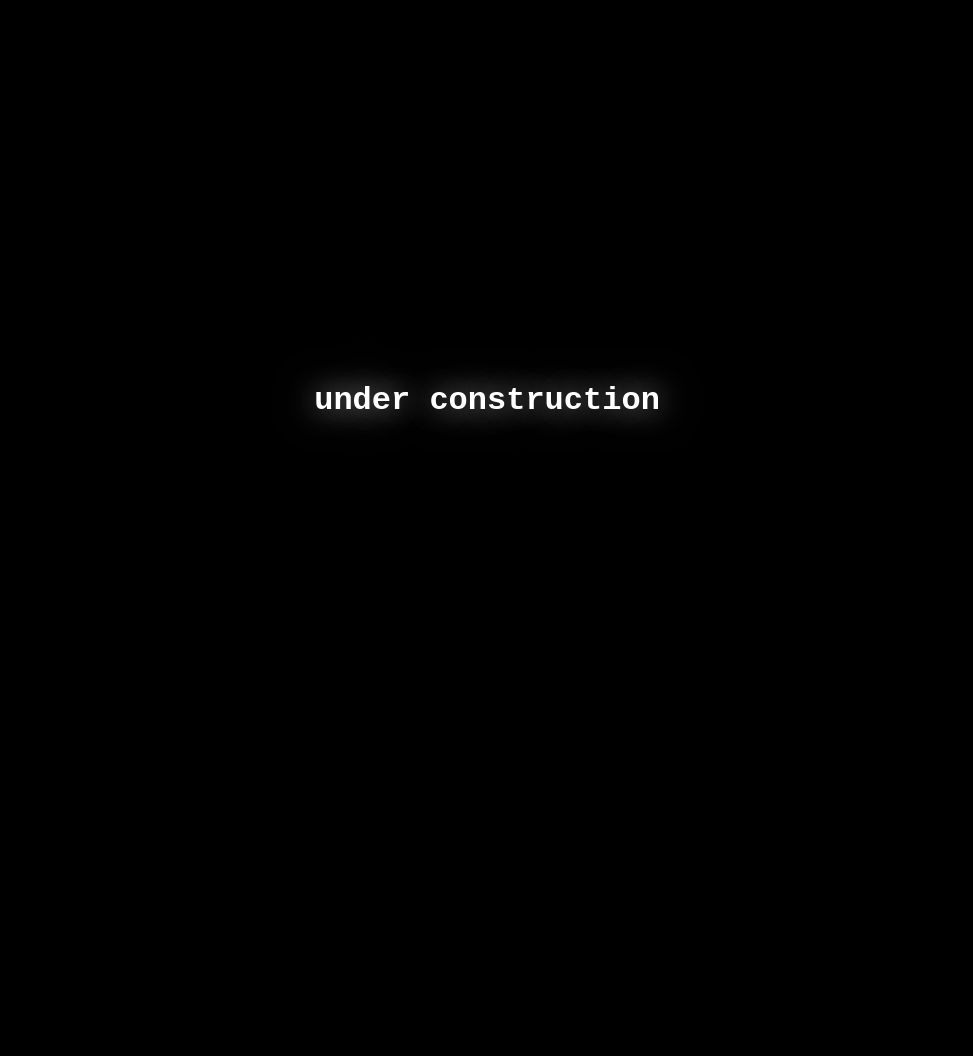
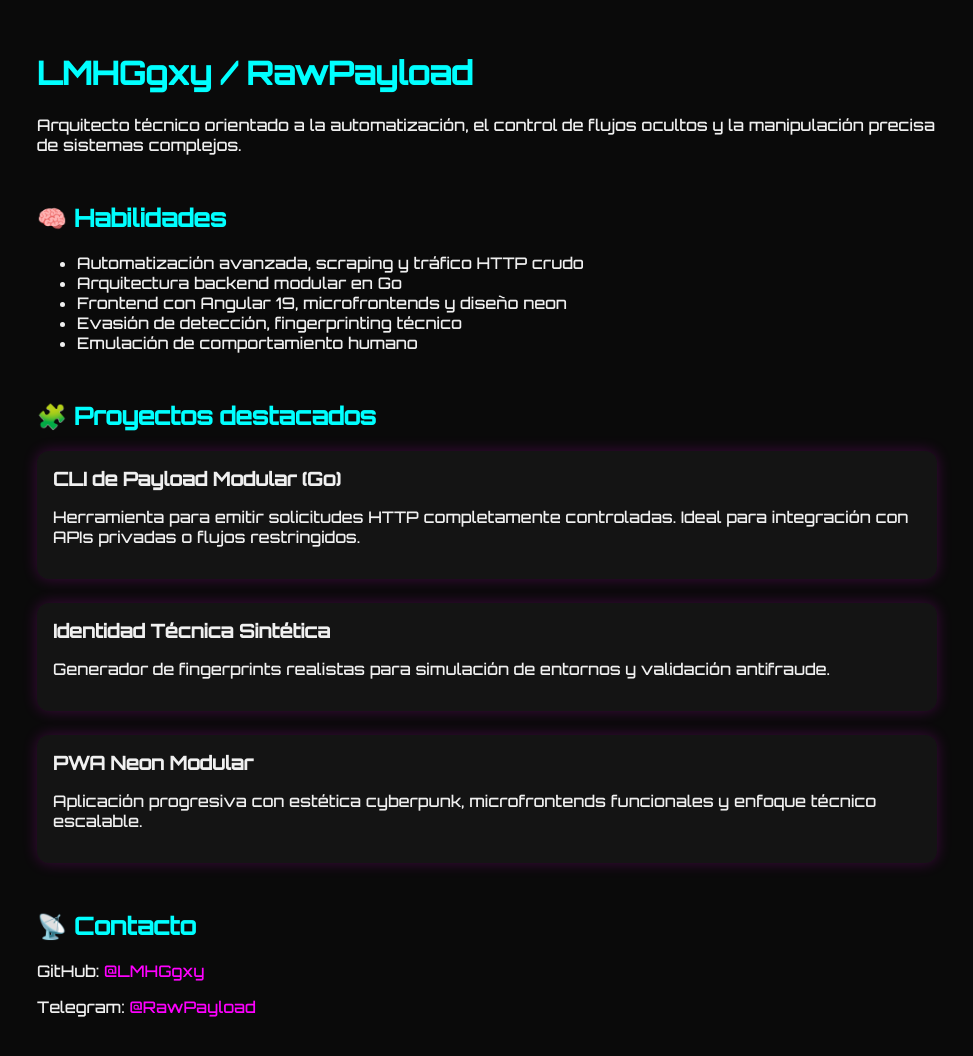
Before and after one commit to LMHGgxy/portafolio, a plain HTML site: page index.html in a window 1280 px wide. Shown: the whole page, without its empty margins (153-1126 px from the left). Before the commit the page ends 800 px from the top, so only its background shows below. Drawn offline with Linux system fonts and the light colour scheme.

Commit message:
Update index.html

```diff
--- a/index.html
+++ b/index.html
@@ -1,19 +1,86 @@
 <!DOCTYPE html>
-<html lang="en">
+<html lang="es">
+<head>
+  <meta charset="UTF-8">
+  <meta name="viewport" content="width=device-width, initial-scale=1.0">
+  <title>LMHGgxy | RawPayload</title>
+  <link rel="stylesheet" href="https://fonts.googleapis.com/css2?family=Orbitron:wght@500&display=swap">
+  <style>
+    body {
+      margin: 0;
+      padding: 0;
+      background: #0a0a0a;
+      color: #f0f0f0;
+      font-family: 'Orbitron', monospace;
+    }
+    .container {
+      max-width: 900px;
+      margin: auto;
+      padding: 2rem;
+    }
+    h1, h2 {
+      color: #00ffff;
+    }
+    a {
+      color: #ff00ff;
+      text-decoration: none;
+    }
+    .section {
+      margin-top: 3rem;
+    }
+    .card {
+      background-color: #141414;
+      padding: 1rem;
+      border-radius: 0.75rem;
+      margin-bottom: 1.5rem;
+      box-shadow: 0 0 15px rgba(255, 0, 255, 0.2);
+    }
+    .card h3 {
+      margin: 0 0 0.5rem;
+    }
+  </style>
+</head>
+<body>
+  <div class="container">
+    <h1>LMHGgxy / RawPayload</h1>
+    <p>Arquitecto técnico orientado a la automatización, el control de flujos ocultos y la manipulación precisa de sistemas complejos.</p>
 
-<head>
-    <meta charset="UTF-8">
-    <meta http-equiv="X-UA-Compatible" content="IE=edge">
-    <meta name="viewport" content="width=device-width, initial-scale=1.0">
-    <title>lmhggxy</title>
-    <link rel="stylesheet" href="styles/background.css">
-    <link rel="stylesheet" href="styles/animation.css">
-</head>
+    <div class="section">
+      <h2>🧠 Habilidades</h2>
+      <ul>
+        <li>Automatización avanzada, scraping y tráfico HTTP crudo</li>
+        <li>Arquitectura backend modular en Go</li>
+        <li>Frontend con Angular 19, microfrontends y diseño neon</li>
+        <li>Evasión de detección, fingerprinting técnico</li>
+        <li>Emulación de comportamiento humano</li>
+      </ul>
+    </div>
 
-<body>
-    <div>
-        <h1>under construction</h1>
+    <div class="section">
+      <h2>🧩 Proyectos destacados</h2>
+
+      <div class="card">
+        <h3>CLI de Payload Modular (Go)</h3>
+        <p>Herramienta para emitir solicitudes HTTP completamente controladas. Ideal para integración con APIs privadas o flujos restringidos.</p>
+      </div>
+
+      <div class="card">
+        <h3>Identidad Técnica Sintética</h3>
+        <p>Generador de fingerprints realistas para simulación de entornos y validación antifraude.</p>
+      </div>
+
+      <div class="card">
+        <h3>PWA Neon Modular</h3>
+        <p>Aplicación progresiva con estética cyberpunk, microfrontends funcionales y enfoque técnico escalable.</p>
+      </div>
+
     </div>
+
+    <div class="section">
+      <h2>📡 Contacto</h2>
+      <p>GitHub: <a href="https://github.com/LMHGgxy">@LMHGgxy</a></p>
+      <p>Telegram: <a href="https://t.me/RawPayload">@RawPayload</a></p>
+    </div>
+  </div>
 </body>
-
 </html>
```
